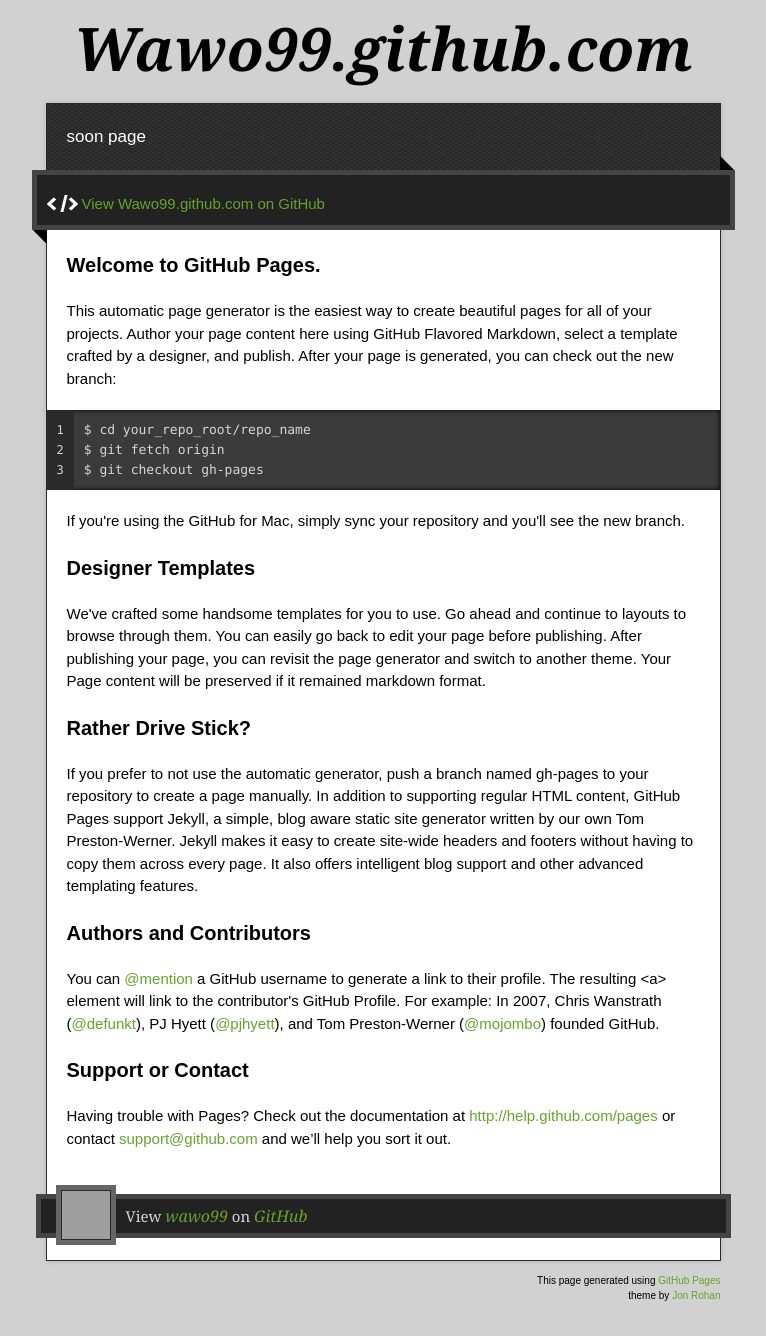
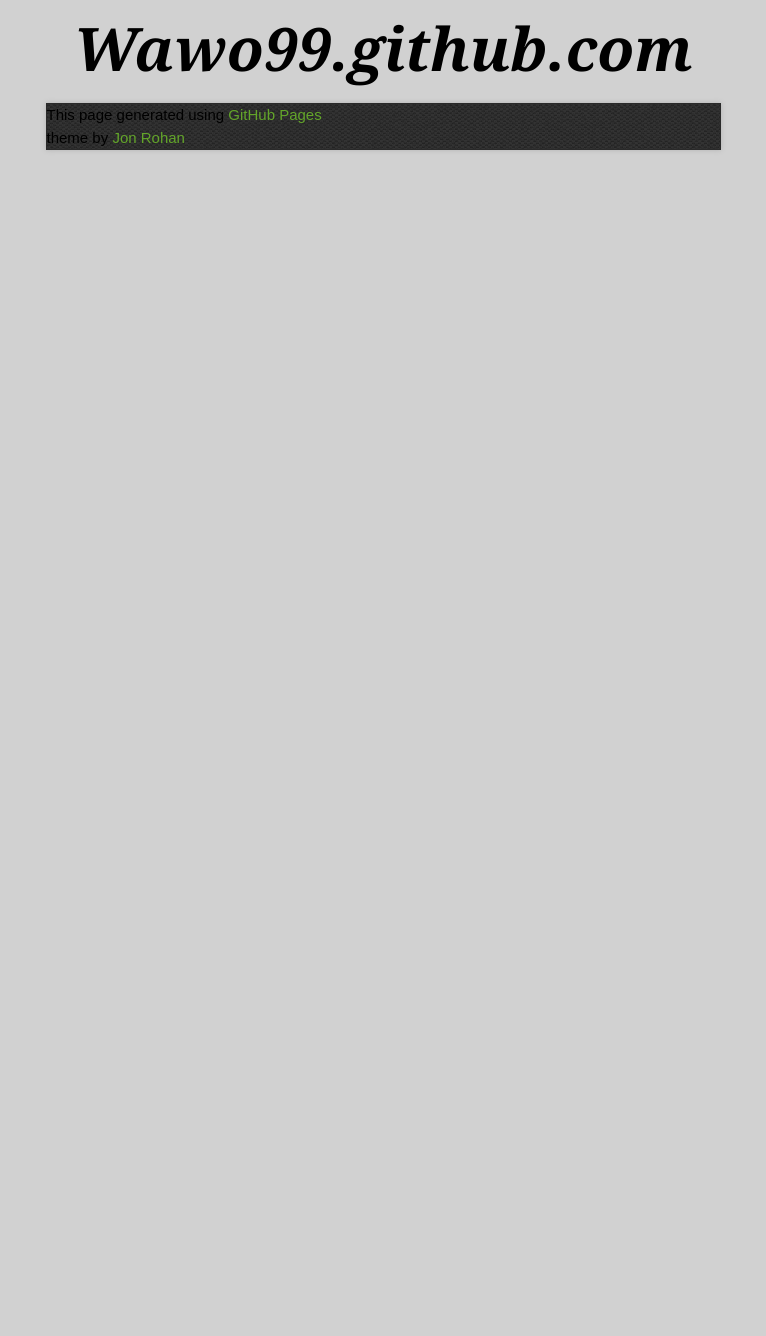
Before and after one commit to wawo99/wawo99.github.com, a plain HTML site: page index.html in a window 1280 px wide. Shown: the part 27-1363 px from the top of the page, without its empty margins (257-1023 px from the left). After the commit the page ends 800 px from the top, so only its background shows below. Drawn offline with nearby package versions, Linux system fonts and the light colour scheme; grey boxes are pictures that could not be loaded.

Commit message:
Update index.html

```diff
--- a/index.html
+++ b/index.html
@@ -25,59 +25,13 @@
       <h1 class="title">Wawo99.github.com</h1>
     </header>
     <div id="container">
-      <p class="tagline">soon page</p>
-      <div id="main" role="main">
-        <div class="download-bar">
-        <div class="inner">
-          <a href="https://github.com/wawo99" class="code">View Wawo99.github.com on GitHub</a>
-        </div>
-        <span class="blc"></span><span class="trc"></span>
-        </div>
-        <article class="markdown-body">
-          <h3>
-<a name="welcome-to-github-pages" class="anchor" href="#welcome-to-github-pages"><span class="octicon octicon-link"></span></a>Welcome to GitHub Pages.</h3>
 
-<p>This automatic page generator is the easiest way to create beautiful pages for all of your projects. Author your page content here using GitHub Flavored Markdown, select a template crafted by a designer, and publish. After your page is generated, you can check out the new branch:</p>
 
-<pre><code>$ cd your_repo_root/repo_name
-$ git fetch origin
-$ git checkout gh-pages
-</code></pre>
 
-<p>If you're using the GitHub for Mac, simply sync your repository and you'll see the new branch.</p>
-
-<h3>
-<a name="designer-templates" class="anchor" href="#designer-templates"><span class="octicon octicon-link"></span></a>Designer Templates</h3>
-
-<p>We've crafted some handsome templates for you to use. Go ahead and continue to layouts to browse through them. You can easily go back to edit your page before publishing. After publishing your page, you can revisit the page generator and switch to another theme. Your Page content will be preserved if it remained markdown format.</p>
-
-<h3>
-<a name="rather-drive-stick" class="anchor" href="#rather-drive-stick"><span class="octicon octicon-link"></span></a>Rather Drive Stick?</h3>
-
-<p>If you prefer to not use the automatic generator, push a branch named <code>gh-pages</code> to your repository to create a page manually. In addition to supporting regular HTML content, GitHub Pages support Jekyll, a simple, blog aware static site generator written by our own Tom Preston-Werner. Jekyll makes it easy to create site-wide headers and footers without having to copy them across every page. It also offers intelligent blog support and other advanced templating features.</p>
-
-<h3>
-<a name="authors-and-contributors" class="anchor" href="#authors-and-contributors"><span class="octicon octicon-link"></span></a>Authors and Contributors</h3>
-
-<p>You can <a href="https://github.com/blog/821" class="user-mention">@mention</a> a GitHub username to generate a link to their profile. The resulting <code>&lt;a&gt;</code> element will link to the contributor's GitHub Profile. For example: In 2007, Chris Wanstrath (<a href="https://github.com/defunkt" class="user-mention">@defunkt</a>), PJ Hyett (<a href="https://github.com/pjhyett" class="user-mention">@pjhyett</a>), and Tom Preston-Werner (<a href="https://github.com/mojombo" class="user-mention">@mojombo</a>) founded GitHub.</p>
-
-<h3>
-<a name="support-or-contact" class="anchor" href="#support-or-contact"><span class="octicon octicon-link"></span></a>Support or Contact</h3>
-
-<p>Having trouble with Pages? Check out the documentation at <a href="http://help.github.com/pages">http://help.github.com/pages</a> or contact <a href="mailto:support@github.com">support@github.com</a> and we’ll help you sort it out.</p>
-        </article>
-      </div>
-    </div>
-    <footer>
-      <div class="owner">
-
-      <p><a href="https://github.com/wawo99" class="avatar"><img src="https://1.gravatar.com/avatar/218c7aa1aab78cf8630f1d9fdd455173?d=https%3A%2F%2Fidenticons.github.com%2F2f31d775690e6a07cb2e0f9d698a2711.png&amp;r=x&amp;s=60" width="48" height="48"/></a>View <a href="https://github.com/wawo99">wawo99</a> on <a href="https://www.github.com">GitHub</a></p>
-
-      </div>
       <div class="creds">
         <small>This page generated using <a href="http://pages.github.com/">GitHub Pages</a><br/>theme by <a href="https://twitter.com/jonrohan/">Jon Rohan</a></small>
       </div>
-    </footer>
+
   </div>
   <div class="current-section">
     <a href="#top">Scroll to top</a>
```
